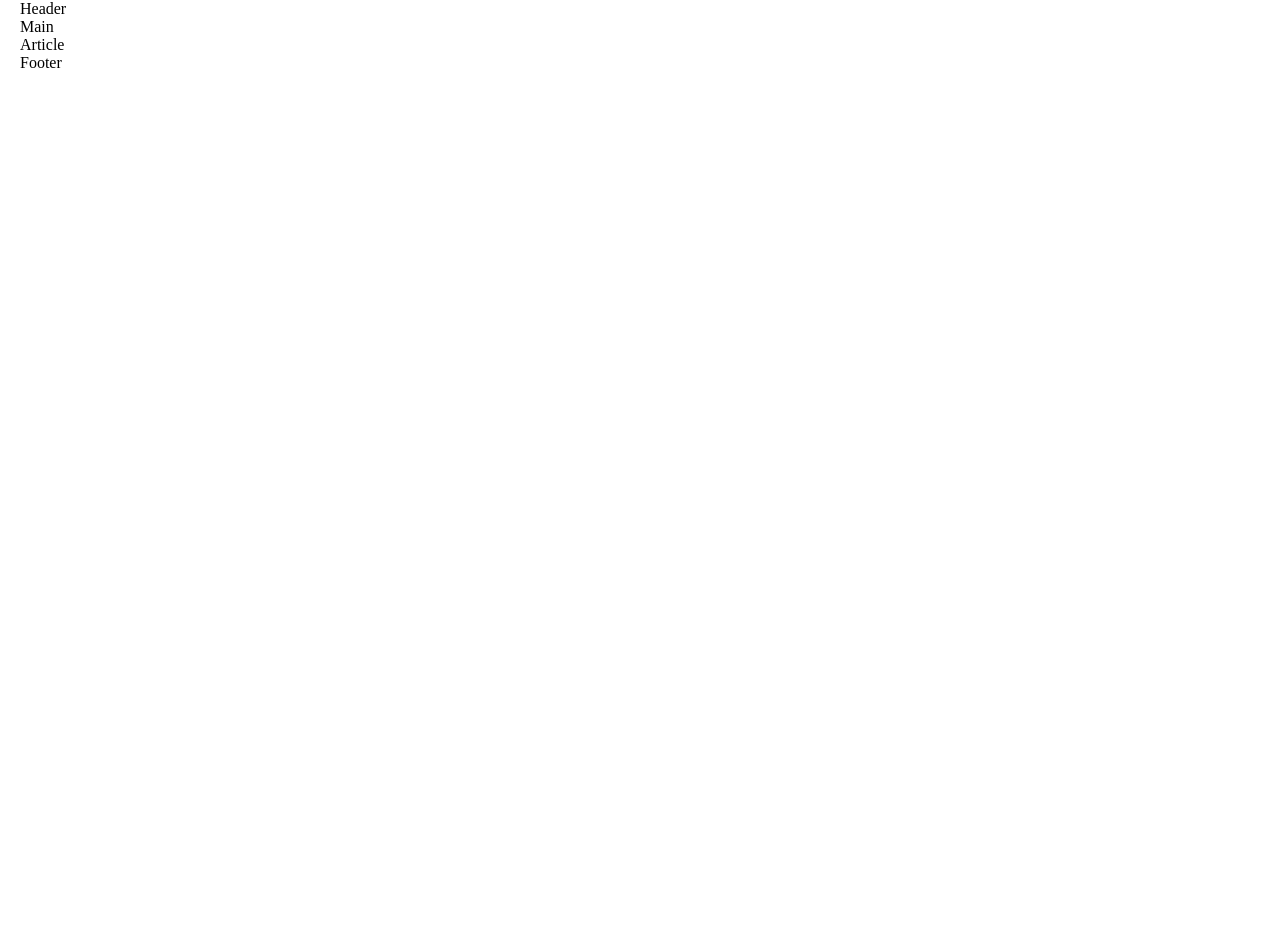
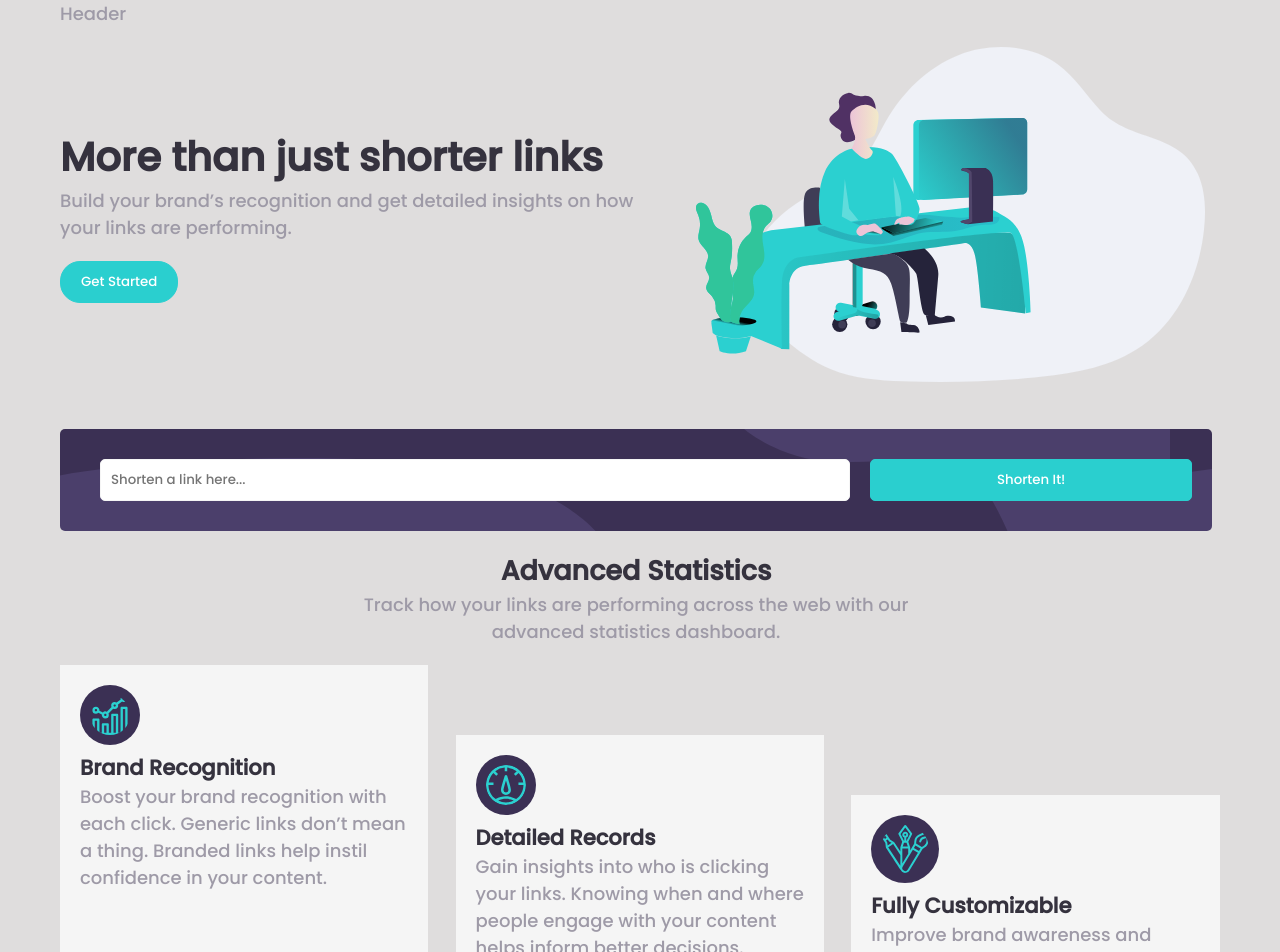
Before and after one commit to kass8mal8/url-shortener, a React (Create React App) app: page / in a window 1280 px wide. Shown: the top 952 px of the page. Before the commit the page ends 800 px from the top, so only its background shows below. Built offline with nearby package versions, Linux system fonts and the light colour scheme.

Commit message:
did basic layout

```diff
--- a/public/index.html
+++ b/public/index.html
@@ -11,7 +11,7 @@
     />
 
     <link rel="manifest" href="%PUBLIC_URL%/manifest.json" />
-    <title>React App</title>
+    <title>url shortener</title>
   </head>
   <body>
     <noscript>You need to enable JavaScript to run this app.</noscript>
--- a/src/components/App.js
+++ b/src/components/App.js
@@ -3,12 +3,14 @@ import Footer from "./Footer";
 import Header from "./Header";
 import Main from "./Main";
 import '../styles/app.css'
+import Aside from "./Aside";
 
 const App =()=> {
   return (
     <div className="App">
       <Header />
       <Main />
+      <Aside />
       <Article />
       <Footer />
     </div>
--- a/src/components/Article.js
+++ b/src/components/Article.js
@@ -1,6 +1,42 @@
+import '../styles/article.css'
+import brand from '../assets/images/icon-brand-recognition.svg'
+import detailed from '../assets/images/icon-detailed-records.svg'
+import customize from '../assets/images/icon-fully-customizable.svg'
+
 const Article = () => {
     return (
-        <div>Article</div>
+        <div className='article'>
+            <article>
+                <h2>Advanced Statistics</h2>
+                <p>Track how your links are performing across the web with our
+                advanced statistics dashboard.</p>
+            </article>
+            <div className='products'>
+                <nav>
+                    <img src={brand} alt="" />
+                    <h3>Brand Recognition</h3>
+                    <p>
+                        Boost your brand recognition with each click. Generic links don’t mean a thing. Branded links help instil confidence in your content.
+                    </p>
+                </nav>
+
+                <nav>
+                    <img src={detailed} alt="" />
+                    <h3>Detailed Records</h3>
+                    <p>
+                    Gain insights into who is clicking your links. Knowing when and where people engage with your content helps inform better decisions.
+                    </p>
+                </nav>
+
+                <nav>
+                    <img src={customize} alt="" />
+                    <h3>Fully Customizable</h3>
+                    <p>
+                    Improve brand awareness and content discoverability through customizable links, supercharging audience engagement.
+                    </p>
+                </nav>
+            </div>
+        </div>
      );
 }
 
--- /dev/null
+++ b/src/components/Aside.js
@@ -0,0 +1,12 @@
+import "../styles/aside.css"
+
+const Aside = () => {
+    return (
+        <div className="aside">
+            <input type="text" placeholder="Shorten a link here..." />
+            <button>Shorten It!</button>
+        </div>
+     );
+}
+
+export default Aside;
--- a/src/components/Main.js
+++ b/src/components/Main.js
@@ -1,6 +1,21 @@
+import working from '../assets/images/working.svg'
+import '../styles/main.css'
+
 const Main = () => {
     return (
-        <div>Main</div>
+        <div className = "main">
+            <div>
+                <img src={working} alt="working illustration" />
+            </div>
+            <div className = "main-intro">
+                <h1>More than just shorter links</h1>
+                <p>
+                    Build your brand’s recognition and get detailed insights on how your links are performing.
+                </p>
+                <button>Get Started</button>
+
+            </div>
+        </div>
     );
 }
 
--- a/src/styles/app.css
+++ b/src/styles/app.css
@@ -4,7 +4,38 @@
     padding: 0;
 }
 
+@font-face {
+    font-family: poppins;
+    src: url(../assets/Font/Poppins-Medium.ttf);
+}
+
+body{
+    background:hsl(0, 2%, 87%);
+}
+
 .App{
-    margin: auto 20px;
-    width: 95%;
+    margin: auto 60px;
+    width: 90%;
+    font-family: poppins;
+    font-size: 18px;
+    color: hsl(257, 7%, 63%);
 }
+
+button{
+    padding: 10px;
+    padding-inline: 20px;
+    border: 1px solid  hsl(180, 66%, 49%);
+    border-radius: 20px;
+    background-color: hsl(180, 66%, 49%);
+    color: white;
+    font-family: poppins;
+    cursor: pointer;
+}
+
+@media screen and (max-width:768px) {
+    .App{
+        margin-left:17px ;
+        width: 90%;
+        text-align: center;
+    }
+}
--- /dev/null
+++ b/src/styles/article.css
@@ -0,0 +1,46 @@
+.article{
+    margin-top: 20px;
+}
+
+h3,h2{
+    color: hsl(255, 11%, 22%);
+    font-weight: bolder;
+}
+
+.products nav{
+    background: whitesmoke;
+    width: 90%;
+    padding: 20px;
+    margin: 20px auto;
+}
+
+.products nav img {
+    background: hsl(257, 27%, 26%);
+    padding: 10px;
+    border-radius: 50%;
+}
+
+@media screen and (min-width:800px) {
+    article{
+        text-align: center;
+        width: 50%;
+        margin-left: 25%;
+    }
+    .products{
+        display: grid;
+        grid-template-columns: 30% 30% 30%;
+        gap: 50px;
+    }
+
+    .products :nth-of-type(2){
+        margin-top: 90px;
+    }
+
+    .products :nth-of-type(3){
+        margin-top: 150px;
+    }
+
+    .products nav{
+        width: 95%;
+    }
+}
--- /dev/null
+++ b/src/styles/aside.css
@@ -0,0 +1,46 @@
+.aside{
+    padding: 10px;
+    padding-inline: 40px;
+    background:hsl(257, 27%, 26%);
+    display: grid;
+    align-items: center;
+    grid-template-columns: 70% 30%;
+    gap: 20px;
+    margin-top: 20px;
+    border-radius: 5px;
+    background-image: url(../assets//images/bg-shorten-desktop.svg);
+}
+
+input{
+    padding: 10px;
+    border: 1px solid whitesmoke;
+    border-radius: 5px;
+    font-family: poppins;
+    outline: none;
+    color: inherit;
+}
+
+.aside button{
+    border-radius: 5px;
+}
+
+@media screen and (max-width:768px){
+    .aside{
+        display: block;
+        background-image: url(../assets/images/bg-shorten-mobile.svg);
+    }
+    input{
+        width: 90%;
+        margin: 10px auto;
+    }
+    .aside button{
+        width: 100%;
+        margin: 10px auto;
+    }
+}
+
+@media screen and (min-width:800px) {
+    .aside{
+        padding-block: 30px;
+    }
+}
--- a/src/styles/main.css
+++ b/src/styles/main.css
@@ -0,0 +1,34 @@
+.main img{
+    width: 100%;
+    margin: 20px auto;
+}
+
+.main h1{
+    font-weight: 900;
+    font-size:30px;
+    color: hsl(255, 11%, 22%);
+}
+
+.main button{
+    margin-top: 20px;
+}
+
+
+@media screen and (min-width:800px) {
+    .main{
+        display: flex;
+        flex-flow: row-reverse;
+        justify-content: space-between;
+    }
+    .main-intro{
+        margin-top:100px ;
+    }
+    .main img{
+        width: 90%;
+        margin-left: 50px;
+    }
+    .main h1{
+        font-weight: 1000;
+        font-size:40px;
+    }
+}
```
Also changed, not shown: src/assets/url-shortening-api-master/url-shortening-api-master/index.html (+11 -18 lines), src/assets/Font/Poppins-Medium.ttf (added), src/assets/images/working.svg (renamed from src/assets/images/illustration-working.svg).
